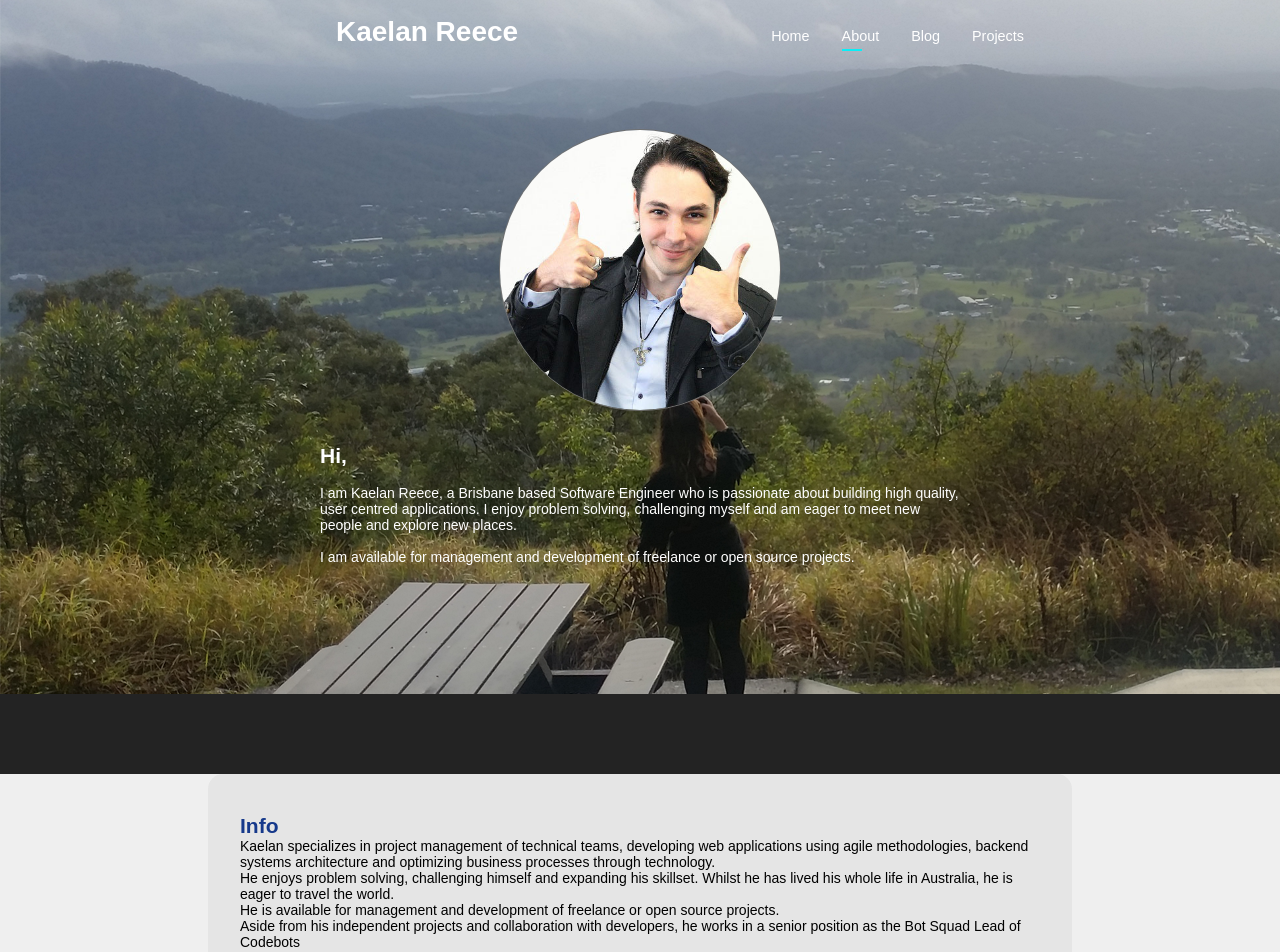
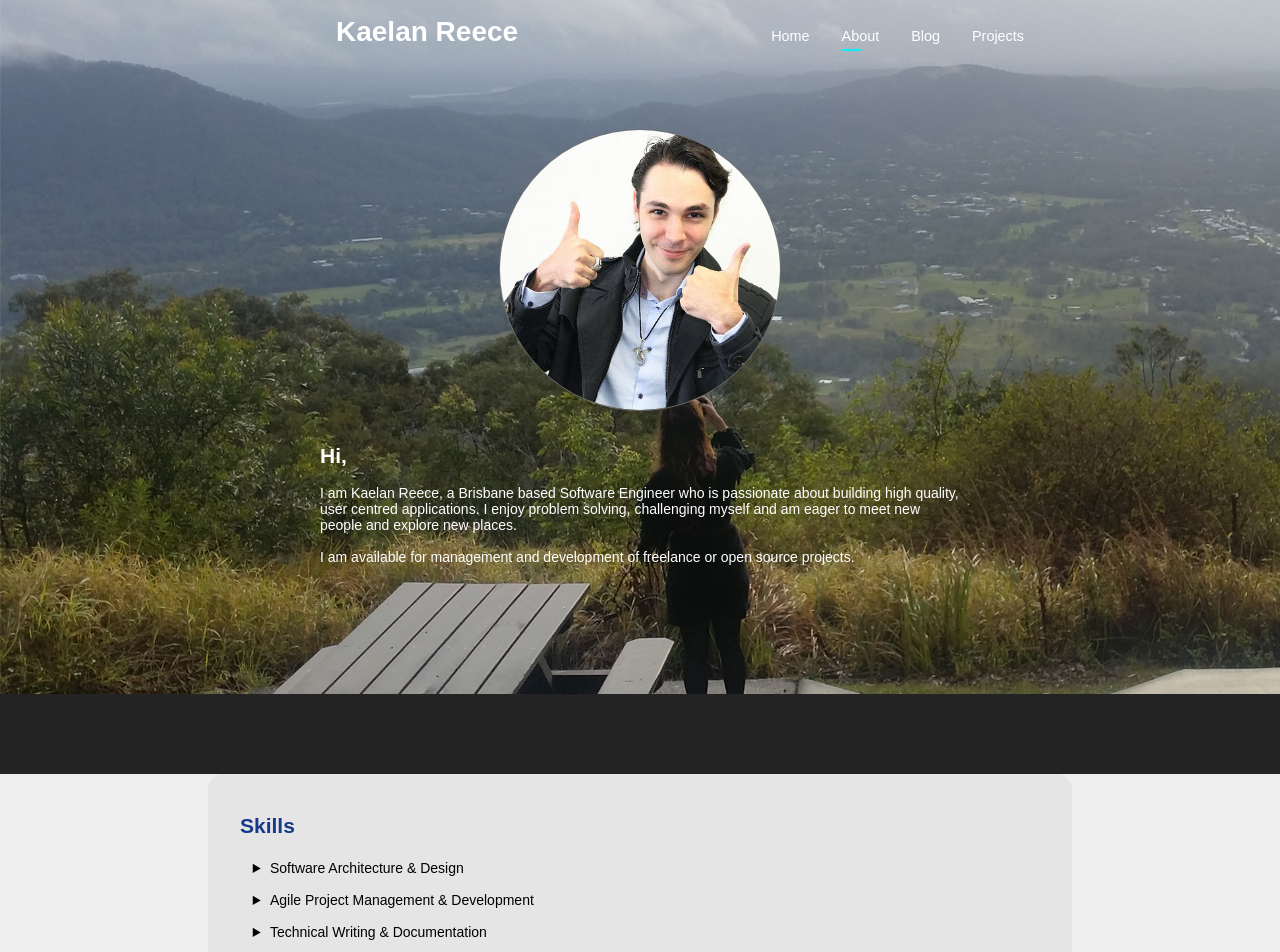
Before and after one commit to kaelanhr/PortfolioSite, a React (Create React App) app in the folder Client/: page /about in a window 1280 px wide. Shown: the top 952 px of the page. Built offline with nearby package versions, Linux system fonts and the light colour scheme; no server answers.

Commit message:
removed deprecated about component

```diff
--- a/Client/src/Pages/About.tsx
+++ b/Client/src/Pages/About.tsx
@@ -59,7 +59,6 @@ export default class About extends PureComponent<{}, SlideState> {
 				</NavWrapper>
 				<div className="page-wrapper">
 					<div className="page-content">
-						<Info />
 						<Skills />
 						<TechnicalCompetencies />
 						<Qualifications />
@@ -134,32 +133,6 @@ function Experience() {
 	);
 }
 
-function Info() {
-	return (
-		<>
-			<h2>Info</h2>
-			<p>
-				Kaelan specializes in project management of technical teams, developing
-				web applications using agile methodologies, backend systems architecture
-				and optimizing business processes through technology.
-			</p>
-			<p>
-				He enjoys problem solving, challenging himself and expanding his
-				skillset. Whilst he has lived his whole life in Australia, he is eager
-				to travel the world.
-			</p>
-			<p>
-				He is available for management and development of freelance or open
-				source projects.
-			</p>
-			<p>
-				Aside from his independent projects and collaboration with developers,
-				he works in a senior position as the Bot Squad Lead of Codebots
-			</p>
-		</>
-	);
-}
-
 function Skills() {
 	return (
 		<>
```
